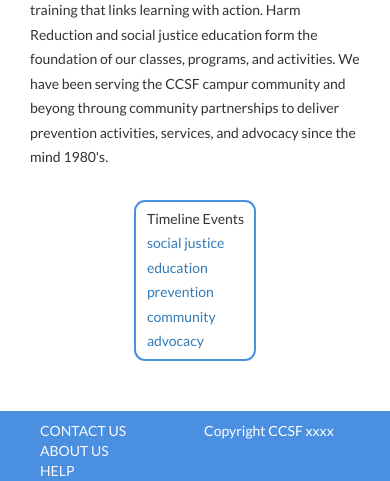
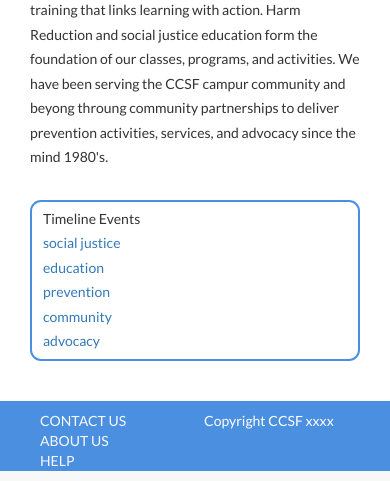
Before and after one commit to RadBitt/HIV-Timeline, a PHP site: page /about.php in a window 390 px wide. Shown: the part 629-1110 px from the top of the page. Run offline with PHP 8.4, Linux system fonts and the light colour scheme.

Commit message:
mergeeee

```diff
--- a/static/css/main.css
+++ b/static/css/main.css
@@ -306,3 +306,16 @@ ul {
   margin: 10px 10px;
   overflow: hidden;
 }
+
+/*
+*  ============================================================================
+*  Breakpoints
+*  ============================================================================
+*/
+
+@media (max-width: 991px) {
+  .centerBlock {
+    display: block;
+    border:
+  }
+}
```
